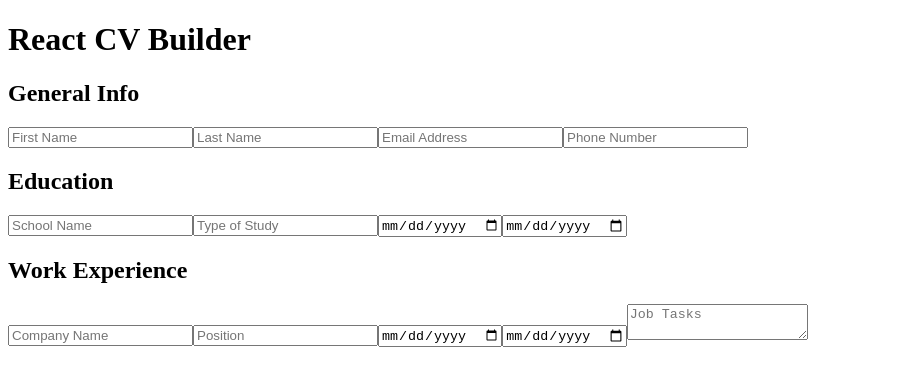
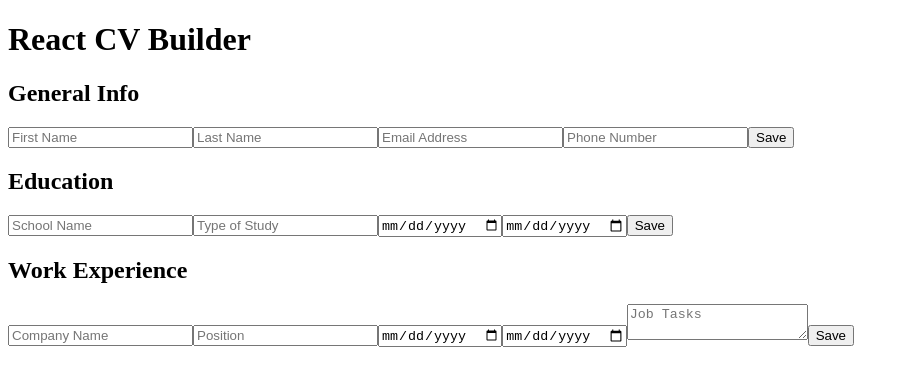
Before and after one commit to lw-a/cv-app, a React (Create React App) app: page / in a window 1280 px wide. Shown: the top 386 px of the page, without its empty margins (0-909 px from the left). Built offline with nearby package versions, Linux system fonts and the light colour scheme.

Commit message:
put section in form with submit button

```diff
--- a/src/Components/EducationInfo.js
+++ b/src/Components/EducationInfo.js
@@ -18,17 +18,24 @@ class EducationInfo extends React.Component {
     this.setState({[name]: value});
   }
 
+  handleSubmit(e) {
+    e.preventDefault();
+  }
+
   render() {
     return (
       <div>
-      <h2>Education</h2>
-      <input type='text' placeholder='School Name' name='school' onChange={this.handleChange} value={this.state.school} />
+        <h2>Education</h2>
+        <form onSubmit={this.handleSubmit}>
+          <input type='text' placeholder='School Name' name='school' onChange={this.handleChange} value={this.state.school} />
 
-      <input type='text' placeholder='Type of Study' name='type' onChange={this.handleChange} value={this.state.type} />
+          <input type='text' placeholder='Type of Study' name='type' onChange={this.handleChange} value={this.state.type} />
 
-      <input type='date' name='from' onChange={this.handleChange} value={this.state.from} />
+          <input type='date' name='from' onChange={this.handleChange} value={this.state.from} />
 
-      <input type='date' name='to' onChange={this.handleChange} value={this.state.to} />
+          <input type='date' name='to' onChange={this.handleChange} value={this.state.to} />
+          <button>Save</button>
+        </form>
       </div>
     )
   }
--- a/src/Components/ExperienceInfo.js
+++ b/src/Components/ExperienceInfo.js
@@ -18,19 +18,26 @@ class ExperienceInfo extends React.Component {
     this.setState({[name]: value});
   }
 
+  handleSubmit(e) {
+    e.preventDefault();
+  }
+
   render() {
     return (
       <div>
         <h2>Work Experience</h2>
-        <input type='text' placeholder='Company Name' name='companyName' onChange={this.handleChange} value={this.state.companyName} />
+        <form onSubmit={this.handleSubmit}>
+          <input type='text' placeholder='Company Name' name='companyName' onChange={this.handleChange} value={this.state.companyName} />
 
-        <input type='text' placeholder='Position' name='position' onChange={this.handleChange} value={this.state.position} />
+          <input type='text' placeholder='Position' name='position' onChange={this.handleChange} value={this.state.position} />
 
-        <input type='date' name='from' onChange={this.handleChange} value={this.state.from} />
+          <input type='date' name='from' onChange={this.handleChange} value={this.state.from} />
 
-        <input type='date' name='to' onChange={this.handleChange} value={this.state.to} />
+          <input type='date' name='to' onChange={this.handleChange} value={this.state.to} />
 
-        <textarea id='tasks' placeholder='Job Tasks' name='tasks' onChange={this.handleChange} value={this.state.tasks} />
+          <textarea id='tasks' placeholder='Job Tasks' name='tasks' onChange={this.handleChange} value={this.state.tasks} />
+          <button>Save</button>
+        </form>
 
       </div>
     )
--- a/src/Components/GeneralInfo.js
+++ b/src/Components/GeneralInfo.js
@@ -17,17 +17,25 @@ class GeneralInfo extends React.Component {
     this.setState({[name]: value});
   }
 
+  handleSubmit(e) {
+    e.preventDefault();
+  }
+
   render() {
     return(
       <div>
         <h2>General Info</h2>
-        <input type='text' placeholder='First Name' name='firstName' onChange={this.handleChange} value={this.state.firstName} />
+        <form onSubmit={this.handleSubmit}>
+          <input type='text' placeholder='First Name' name='firstName' onChange={this.handleChange} value={this.state.firstName} />
 
-        <input type='text' placeholder='Last Name' name='lastName' onChange={this.handleChange} value={this.state.lastName} />
+          <input type='text' placeholder='Last Name' name='lastName' onChange={this.handleChange} value={this.state.lastName} />
 
-        <input type='text' placeholder='Email Address' name='email' onChange={this.handleChange} value={this.state.email} />
+          <input type='text' placeholder='Email Address' name='email' onChange={this.handleChange} value={this.state.email} />
 
-        <input type='text' placeholder='Phone Number' name='phone' onChange={this.handleChange} value={this.state.phone} />
+          <input type='text' placeholder='Phone Number' name='phone' onChange={this.handleChange} value={this.state.phone} />
+
+          <button>Save</button>
+        </form>
       </div>
     )
   }
```
